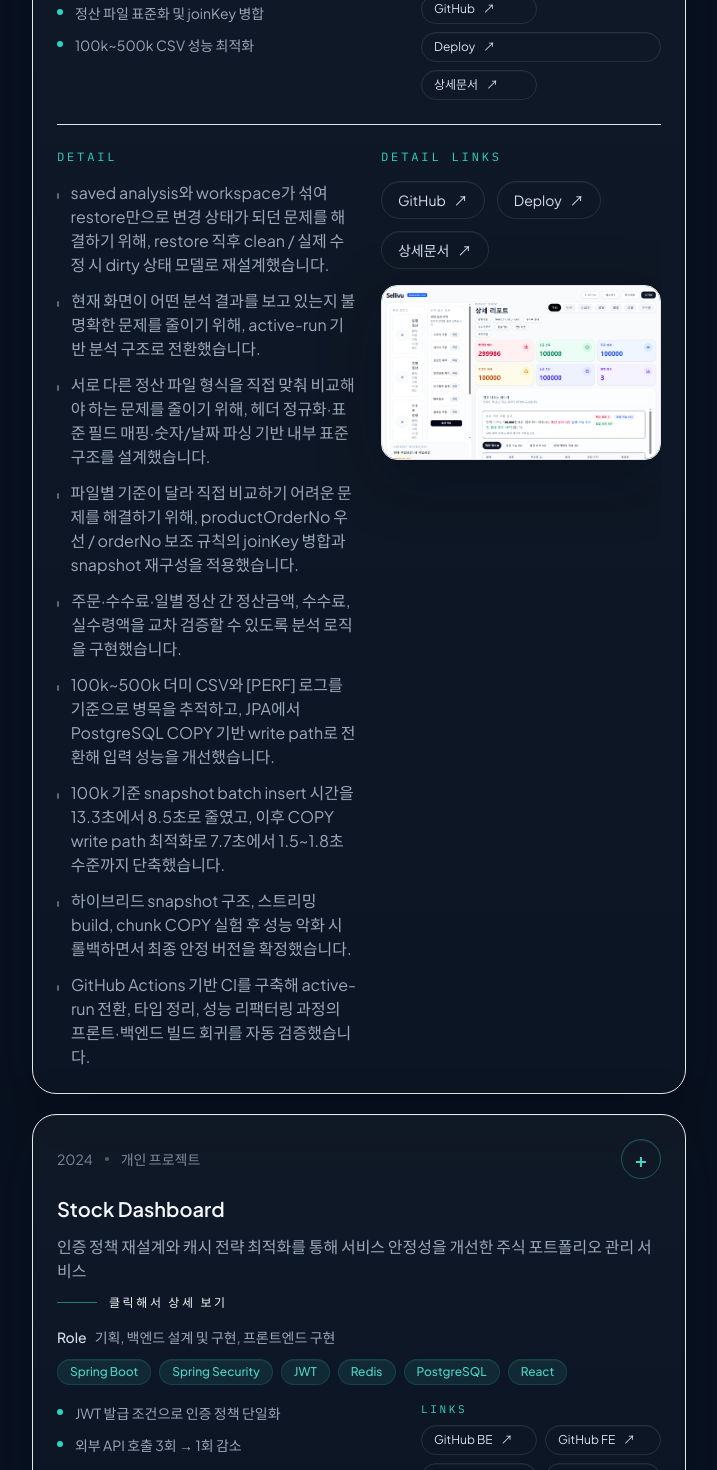
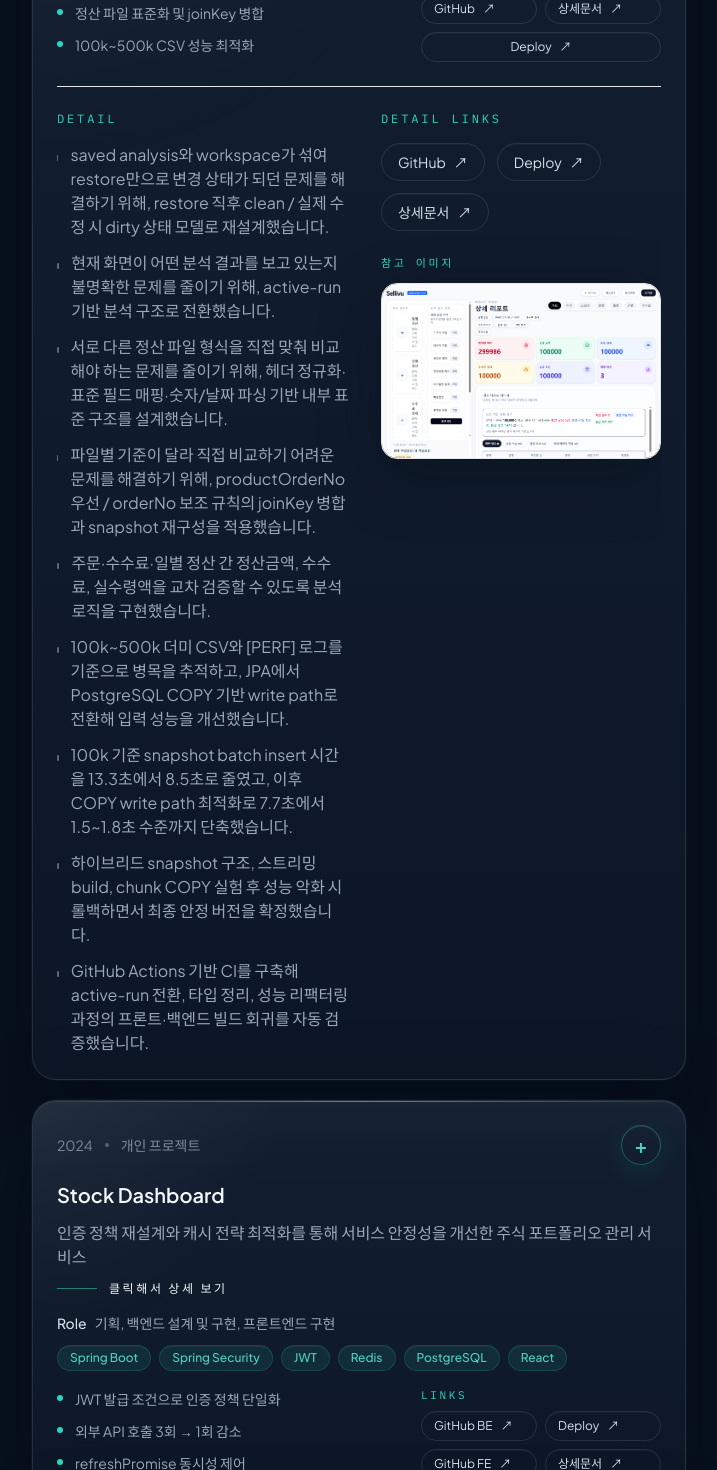
Before and after one commit to geonu98/geonu98.github.io, a React (Vite) app: page / in a window 1280 px wide. Shown: the part 1660-3130 px from the top of the page, without its empty margins (546-1263 px from the left). Built offline with nearby package versions, Linux system fonts and the light colour scheme.

Commit message:
Refine detail image section spacing

```diff
--- a/src/components/ProjectAccordion.tsx
+++ b/src/components/ProjectAccordion.tsx
@@ -1,17 +1,38 @@
 import { useState } from "react";
-import type { ProjectItem } from "../types/portfolio";
+import type { ProjectItem, ProjectLink } from "../types/portfolio";
 
 interface ProjectAccordionProps {
   project: ProjectItem;
   defaultOpen?: boolean;
 }
 
+const getPreviewLinks = (project: ProjectItem) => {
+  if (project.name === "Sellivu") {
+    const github = project.links.find((link) => link.label === "GitHub");
+    const detail = project.links.find((link) => link.label === "상세문서");
+    const deploy = project.links.find((link) => link.label === "Deploy");
+
+    return [github, detail, deploy].filter((link): link is ProjectLink => Boolean(link));
+  }
+
+  if (project.name === "Stock Dashboard") {
+    const githubBe = project.links.find((link) => link.label === "GitHub BE");
+    const deploy = project.links.find((link) => link.label === "Deploy");
+    const githubFe = project.links.find((link) => link.label === "GitHub FE");
+    const detail = project.links.find((link) => link.label === "상세문서");
+
+    return [githubBe, deploy, githubFe, detail].filter((link): link is ProjectLink => Boolean(link));
+  }
+
+  return project.links;
+};
+
 const getPreviewLinkLayout = (project: ProjectItem) => {
   if (project.name === "Sellivu") {
     return {
       containerClass: "grid grid-cols-2 gap-2 lg:max-w-[240px]",
       itemClass: (label: string) =>
-        label === "Deploy" ? "col-span-2" : "col-span-1",
+        label === "Deploy" ? "col-span-2 justify-center" : "col-span-1",
     };
   }
 
@@ -33,14 +54,18 @@ export const ProjectAccordion = ({
   defaultOpen = false,
 }: ProjectAccordionProps) => {
   const [isOpen, setIsOpen] = useState(defaultOpen);
+  const previewLinks = getPreviewLinks(project);
   const previewLinkLayout = getPreviewLinkLayout(project);
 
   return (
-    <article className="group rounded-3xl border border-white/8 bg-[linear-gradient(180deg,rgba(255,255,255,0.035),rgba(255,255,255,0.02))] p-6 shadow-panel transition duration-300 hover:border-accent-500/24 hover:bg-[linear-gradient(180deg,rgba(255,255,255,0.05),rgba(255,255,255,0.025))] hover:shadow-panelStrong">
+    <article className="group relative overflow-hidden rounded-3xl border border-white/10 bg-[linear-gradient(180deg,rgba(19,32,50,0.98),rgba(13,23,38,0.96))] p-6 shadow-[0_30px_90px_rgba(3,10,18,0.5),0_0_0_1px_rgba(255,255,255,0.03),inset_0_1px_0_rgba(255,255,255,0.08)] transition duration-300 hover:border-accent-500/26 hover:shadow-[0_34px_110px_rgba(3,10,18,0.58),0_0_0_1px_rgba(79,209,197,0.08),inset_0_1px_0_rgba(255,255,255,0.1)]">
+      <div className="pointer-events-none absolute inset-0 rounded-3xl bg-[radial-gradient(circle_at_top_left,rgba(255,255,255,0.05),transparent_32%),linear-gradient(180deg,rgba(255,255,255,0.02),transparent_18%)]" />
+      <div className="pointer-events-none absolute inset-x-6 top-0 h-px bg-gradient-to-r from-transparent via-white/35 to-transparent" />
+
       <button
         type="button"
         onClick={() => setIsOpen((prev) => !prev)}
-        className="w-full text-left"
+        className="relative z-10 w-full text-left"
         aria-expanded={isOpen}
       >
         <div className="space-y-4">
@@ -50,7 +75,7 @@ export const ProjectAccordion = ({
               <span className="h-1 w-1 rounded-full bg-ink-300/60" />
               <span>{project.type}</span>
             </div>
-            <span className="flex h-10 w-10 shrink-0 items-center justify-center rounded-full border border-accent-500/35 bg-accent-500/18 text-xl font-semibold text-accent-400 shadow-[inset_0_1px_0_rgba(255,255,255,0.08)] transition group-hover:border-accent-500/60 group-hover:bg-accent-500/24 group-hover:text-ink-50">
+            <span className="flex h-10 w-10 shrink-0 items-center justify-center rounded-full border border-accent-500/35 bg-accent-500/18 text-xl font-semibold text-accent-400 shadow-[0_8px_24px_rgba(20,184,166,0.12),inset_0_1px_0_rgba(255,255,255,0.08)] transition group-hover:border-accent-500/60 group-hover:bg-accent-500/24 group-hover:text-ink-50">
               {isOpen ? "−" : "+"}
             </span>
           </div>
@@ -100,7 +125,7 @@ export const ProjectAccordion = ({
                 Links
               </p>
               <div className={previewLinkLayout.containerClass}>
-                {project.links.map((link) => (
+                {previewLinks.map((link) => (
                   <a
                     key={link.label}
                     href={link.href}
@@ -120,12 +145,12 @@ export const ProjectAccordion = ({
       </button>
 
       <div
-        className={`grid transition-all duration-300 ${
+        className={`relative z-10 grid transition-all duration-300 ${
           isOpen ? "mt-6 grid-rows-[1fr] opacity-100" : "grid-rows-[0fr] opacity-0"
         }`}
       >
         <div className="overflow-hidden">
-          <div className="grid gap-6 border-t border-white/8 pt-6 lg:grid-cols-[minmax(0,1.6fr)_minmax(280px,0.8fr)]">
+          <div className="grid gap-8 border-t border-white/8 pt-6 lg:grid-cols-[minmax(0,1.6fr)_minmax(280px,0.8fr)]">
             <div>
               <h4 className="mb-4 font-mono text-xs uppercase tracking-[0.24em] text-accent-500">
                 Detail
@@ -140,6 +165,7 @@ export const ProjectAccordion = ({
               </ul>
             </div>
 
+            <div className="space-y-6">
               <div className="space-y-4">
                 <h4 className="font-mono text-xs uppercase tracking-[0.24em] text-accent-500">
                   Detail Links
@@ -158,6 +184,12 @@ export const ProjectAccordion = ({
                     </a>
                   ))}
                 </div>
+              </div>
+
+              <div className="space-y-3">
+                <p className="font-mono text-[11px] uppercase tracking-[0.24em] text-accent-500">
+                  참고 이미지
+                </p>
                 <div className="overflow-hidden rounded-2xl border border-white/8 bg-[linear-gradient(180deg,rgba(255,255,255,0.03),rgba(255,255,255,0.015))] shadow-panel">
                   <img
                     src={project.image}
@@ -170,6 +202,7 @@ export const ProjectAccordion = ({
             </div>
           </div>
         </div>
+      </div>
     </article>
   );
 };
```
Also changed, not shown: public/projects/yeogiska.jpg. Lines whose indentation alone changed are shown as unchanged.
